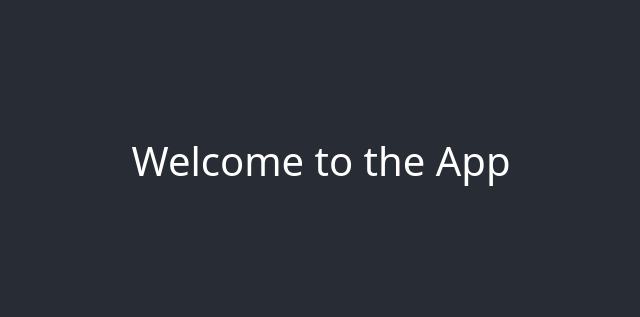
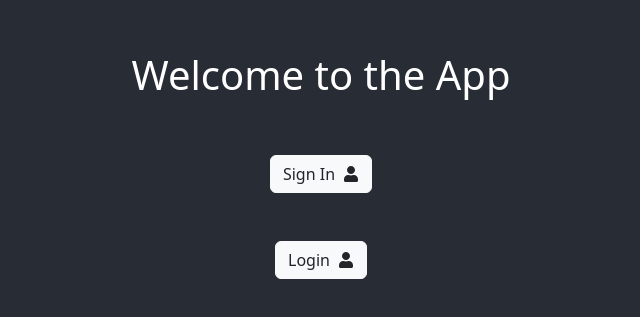
Before and after one commit to alexmarquesrm/softskills-web, a React (Create React App) app in the folder frontend/: page / in a window 1280 px wide. Shown: the part 235-552 px from the top of the page, without its empty margins (319-959 px from the left). Built offline with nearby package versions, Linux system fonts and the light colour scheme.

Commit message:
botao com props

```diff
--- a/frontend/src/App.js
+++ b/frontend/src/App.js
@@ -1,14 +1,14 @@
 import "./App.css";
 import React from "react";
-import navbarButton from "./components/buttons/navbarButton"; // Caminho correto
+import NavbarButton from "./components/buttons/navbarButton"; // Caminho correto
 
 function App() {
   return (
     <div className="App">
       <header className="App-header">
         <h1>Welcome to the App</h1>
-        {/* Exibe o botão de login */}
-        <navbarButton />
+        <NavbarButton text="Sign In" />
+        <NavbarButton />
       </header>
     </div>
   );
--- a/frontend/src/components/buttons/navbarButton.js
+++ b/frontend/src/components/buttons/navbarButton.js
@@ -1,22 +1,23 @@
 import React from "react";
-import Button from "react-bootstrap/Button";
-import { FaUser } from "react-icons/fa";
-import "bootstrap/dist/css/bootstrap.min.css";
+import Button from "react-bootstrap/Button"; // Importando o componente Button
+import { FaUser } from "react-icons/fa"; // Ícone de usuário
+import "bootstrap/dist/css/bootstrap.min.css"; // Importando o CSS do Bootstrap
 
-function navbarButton() {
+function NavbarButton({ text = "Login" }) {
+  // Definindo o texto como prop, com valor padrão "Login"
   return (
     <div className="d-flex justify-content-center mt-5">
       <Button
-        variant="light"
-        size="md"
-        className="text-dark"
-        onClick={() => alert("Login clicked!")}
+        variant="light" // Fundo branco
+        size="md" // Tamanho médio do botão
+        className="text-dark d-flex justify-content-between align-items-center" // Alinhamento flex
+        onClick={() => alert(`${text} clicked!`)}
       >
-        Login
+        {text} {/* Aqui o texto vem da prop */}
         <FaUser className="ms-2" /> {/* Ícone de login */}
       </Button>
     </div>
   );
 }
 
-export default navbarButton;
+export default NavbarButton;
```
